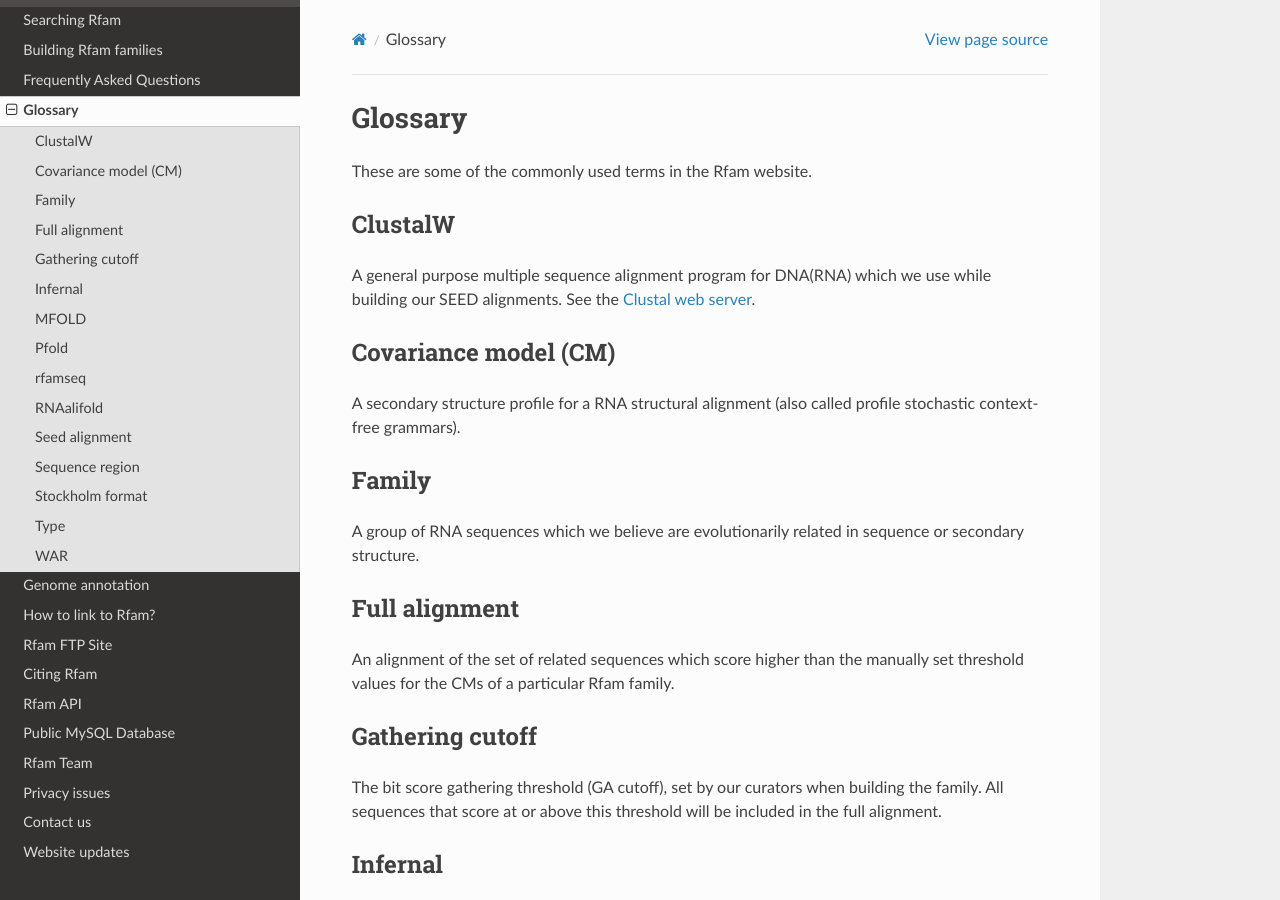
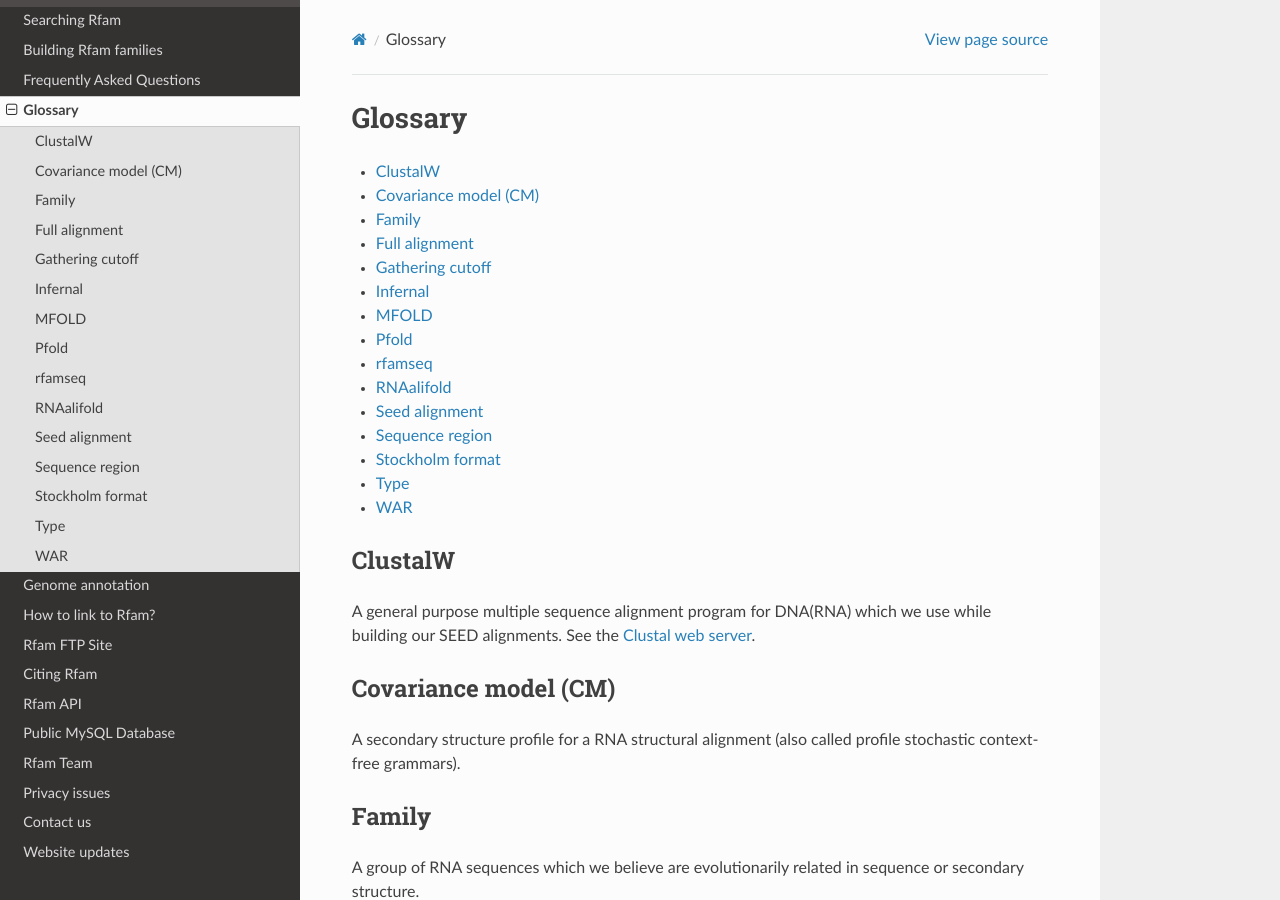
Before and after one commit to Rfam/rfam-docs, a Sphinx documentation site: the page built from docs/source/glossary.rst, in a window 1280 px wide and 900 px high. Built offline with Sphinx 7.4.7 and the Read the Docs theme 2.0.0, drawn with Linux system fonts in a browser that asks for light colours.

Commit message:
Add local table of contents to the glossary

```diff
--- a/docs/source/glossary.rst
+++ b/docs/source/glossary.rst
@@ -1,6 +1,8 @@
 Glossary
 ========
-These are some of the commonly used terms in the Rfam website.
+
+.. contents::
+  :local:
 
 ClustalW
 --------
```
